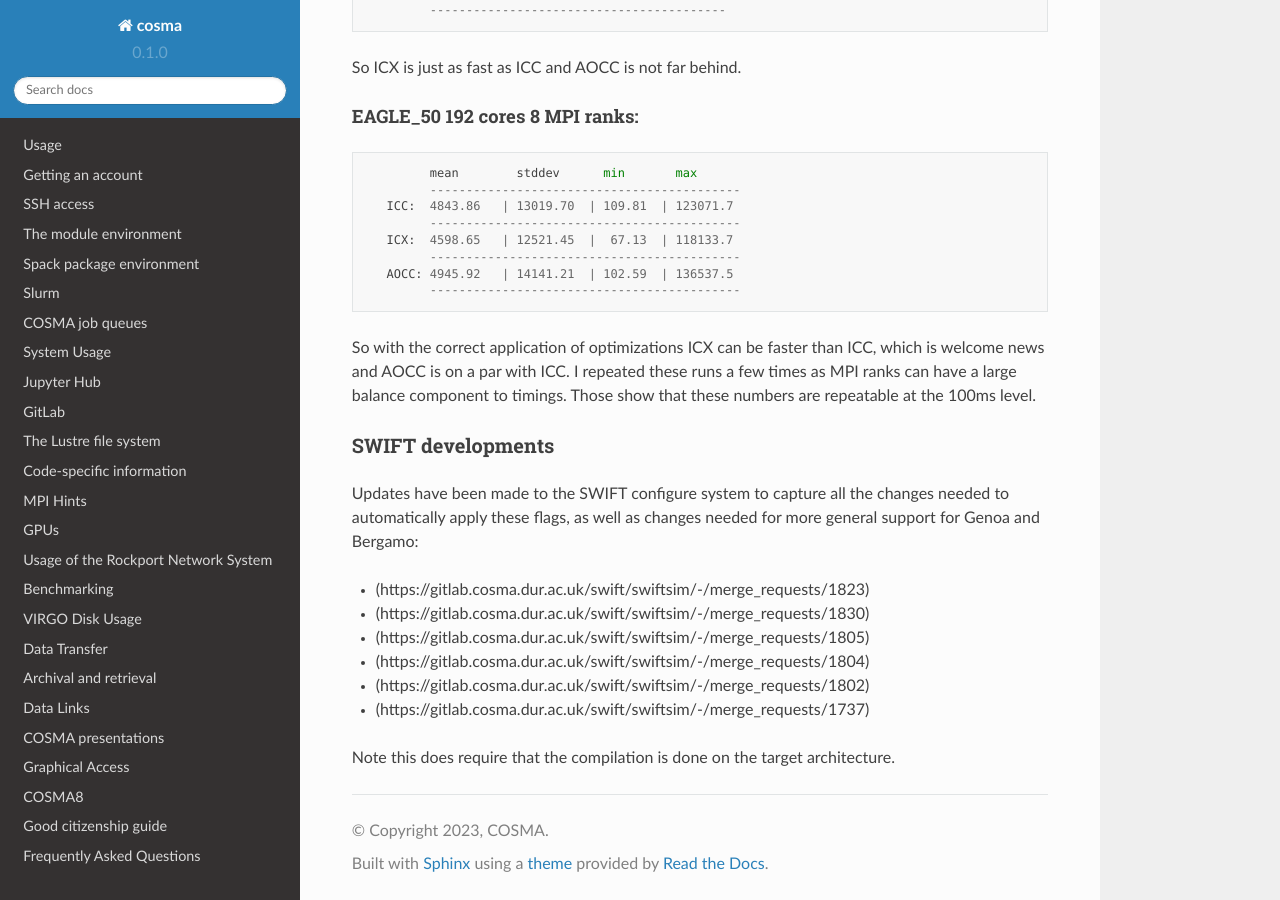
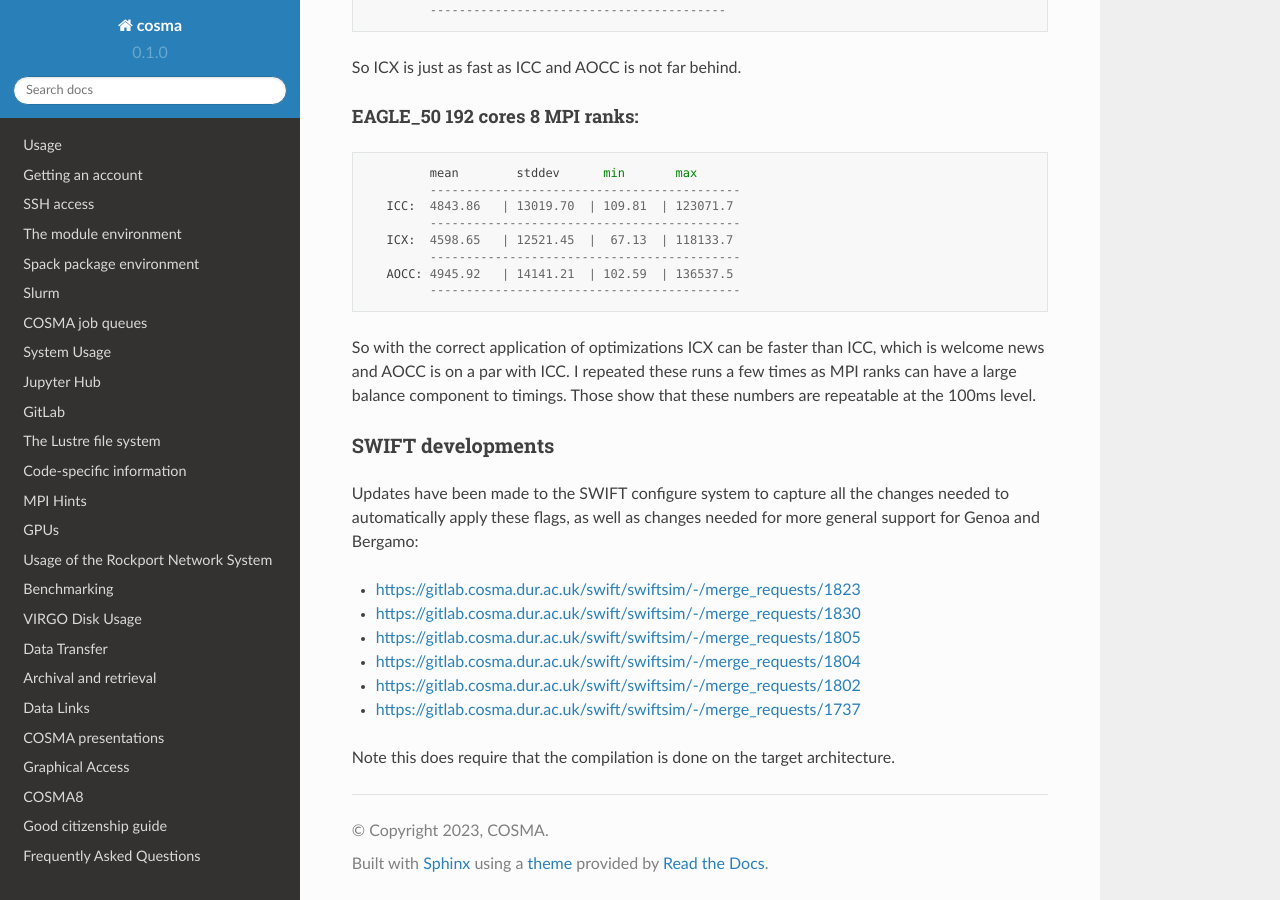
Before and after one commit to agb32/cosmadoc, a Sphinx documentation site: the page built from docs/source/swift.md, in a window 1280 px wide and 900 px high, scrolled down 4286 px. Built offline with Sphinx 7.4.7 and the Read the Docs theme 2.0.0, drawn with Linux system fonts in a browser that asks for light colours; some of the changed lines change nothing that is shown.

Commit message:
deubg links

```diff
--- a/docs/source/swift.md
+++ b/docs/source/swift.md
@@ -218,11 +218,11 @@
 changes needed to automatically apply these flags, as well as changes needed
 for more general support for Genoa and Bergamo:
 
--   (https://gitlab.cosma.dur.ac.uk/swift/swiftsim/-/merge_requests/1823)
--   (https://gitlab.cosma.dur.ac.uk/swift/swiftsim/-/merge_requests/1830)
--   (https://gitlab.cosma.dur.ac.uk/swift/swiftsim/-/merge_requests/1805)
--   (https://gitlab.cosma.dur.ac.uk/swift/swiftsim/-/merge_requests/1804)
--   (https://gitlab.cosma.dur.ac.uk/swift/swiftsim/-/merge_requests/1802)
--   (https://gitlab.cosma.dur.ac.uk/swift/swiftsim/-/merge_requests/1737)
+-   [https://gitlab.cosma.dur.ac.uk/swift/swiftsim/-/merge_requests/1823](https://gitlab.cosma.dur.ac.uk/swift/swiftsim/-/merge_requests/1823)
+-   [https://gitlab.cosma.dur.ac.uk/swift/swiftsim/-/merge_requests/1830](https://gitlab.cosma.dur.ac.uk/swift/swiftsim/-/merge_requests/1830)
+-   [https://gitlab.cosma.dur.ac.uk/swift/swiftsim/-/merge_requests/1805](https://gitlab.cosma.dur.ac.uk/swift/swiftsim/-/merge_requests/1805)
+-   [https://gitlab.cosma.dur.ac.uk/swift/swiftsim/-/merge_requests/1804](https://gitlab.cosma.dur.ac.uk/swift/swiftsim/-/merge_requests/1804)
+-   [https://gitlab.cosma.dur.ac.uk/swift/swiftsim/-/merge_requests/1802](https://gitlab.cosma.dur.ac.uk/swift/swiftsim/-/merge_requests/1802)
+-   [https://gitlab.cosma.dur.ac.uk/swift/swiftsim/-/merge_requests/1737](https://gitlab.cosma.dur.ac.uk/swift/swiftsim/-/merge_requests/1737)
 
 Note this does require that the compilation is done on the target architecture.
```
